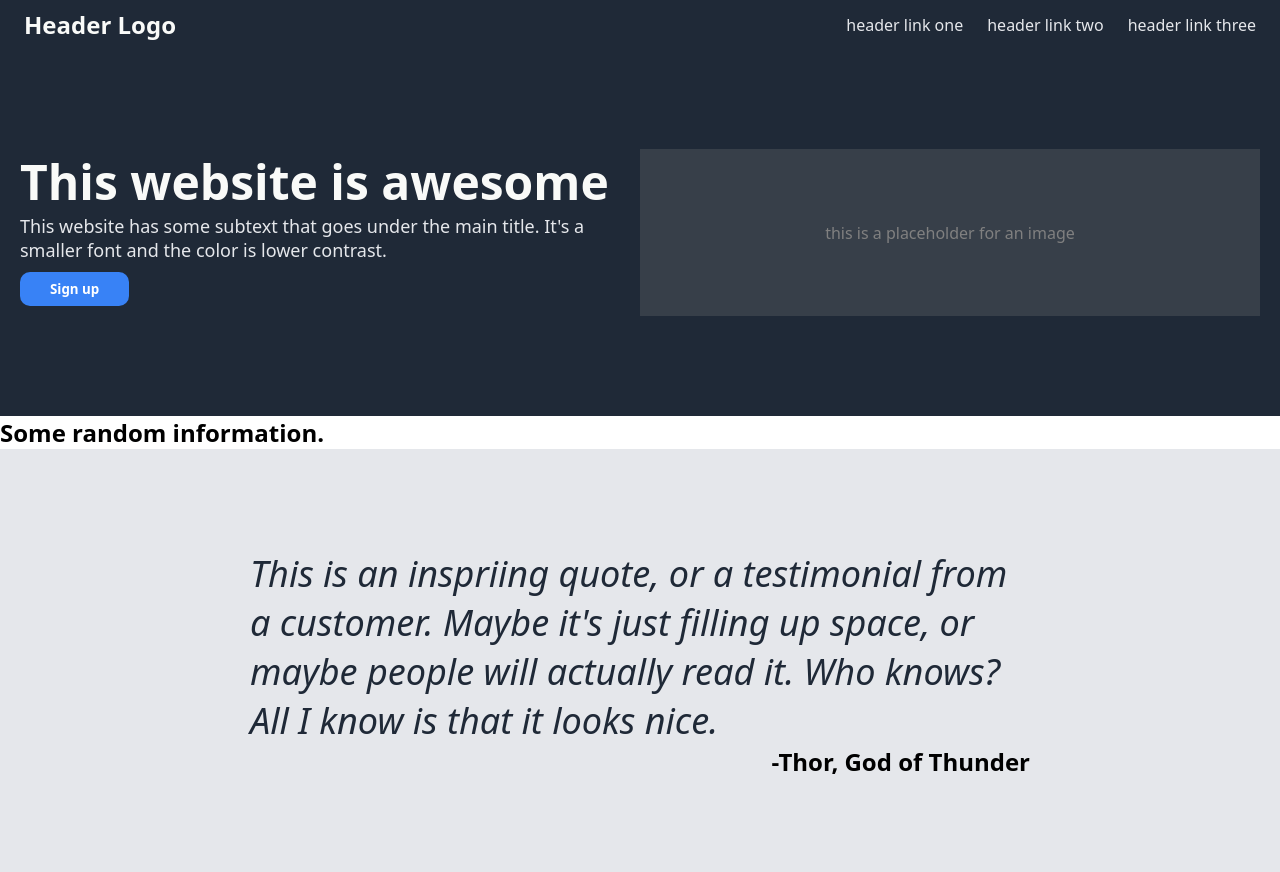
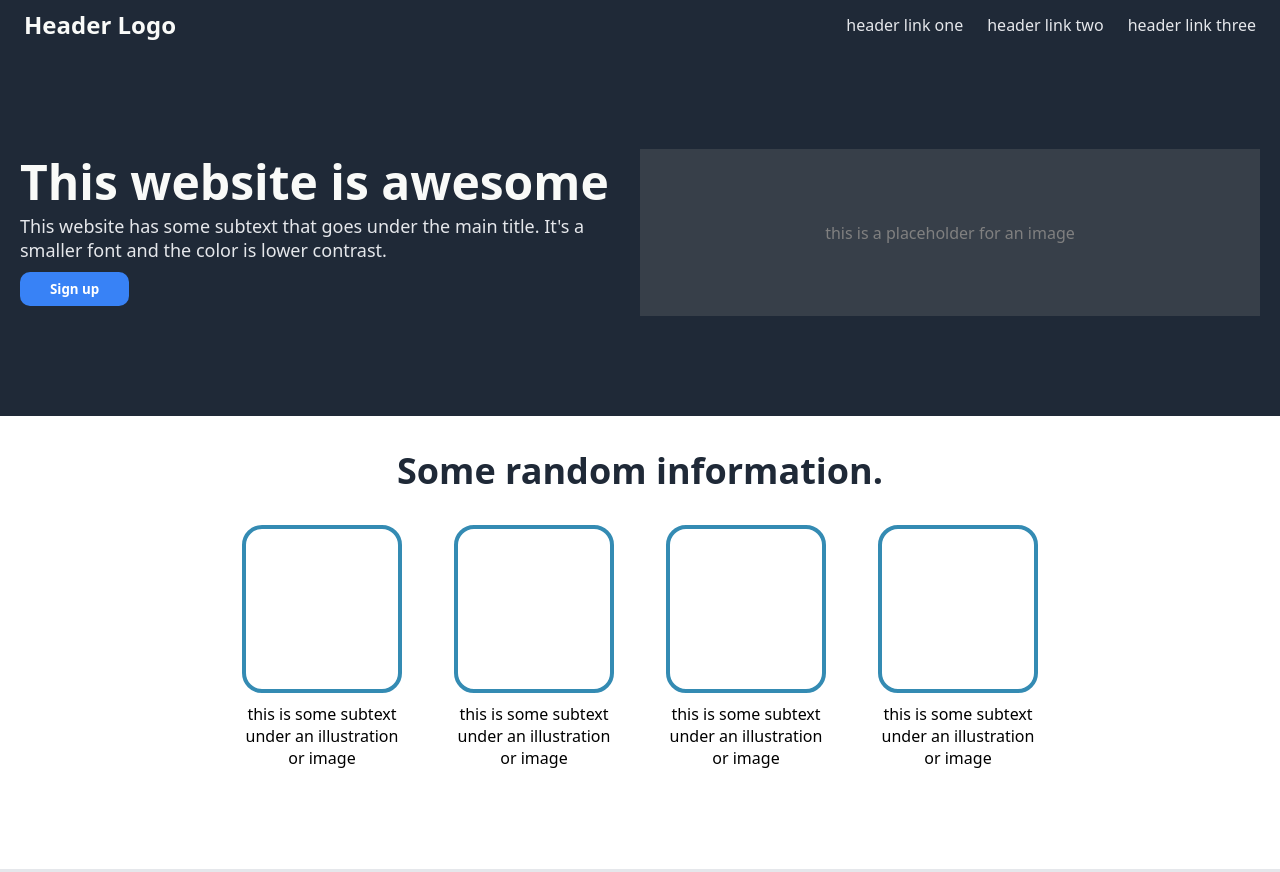
Before and after one commit to YorNitsuga/odin-landingpage, a plain HTML site: page index.html in a window 1280 px wide. Shown: the top 872 px of the page. Drawn offline with Linux system fonts and the light colour scheme.

Commit message:
Finish styling random info section

```diff
--- a/index.html
+++ b/index.html
@@ -27,7 +27,24 @@
     </div>
     <div class="info">
         <h2>Some random information.</h2>
-
+        <div class="container">
+            <div class="info-card">
+                <div class="blue-square"></div>
+                <p>this is some subtext under an illustration or image</p>
+            </div>
+            <div class="info-card">
+                <div class="blue-square"></div>
+                <p>this is some subtext under an illustration or image</p>
+            </div>
+            <div class="info-card">
+                <div class="blue-square"></div>
+                <p>this is some subtext under an illustration or image</p>
+            </div>
+            <div class="info-card">
+                <div class="blue-square"></div>
+                <p>this is some subtext under an illustration or image</p>
+            </div>
+        </div>
     </div>
     <div class="thor">
         <p class="quote">This is an inspriing quote, or a testimonial from a customer. Maybe it's just filling up space, or maybe people will actually read it. Who knows? All I know is that it looks nice.</p>
--- a/style.css
+++ b/style.css
@@ -77,6 +77,33 @@ a {
     margin: 10px 0px;
 }
 
+.info h2 {
+    font-size: 36px;
+    font-weight: bolder;
+    color: #1F2937;
+    text-align: center;
+    padding: 30px;
+}
+
+.info .container {
+    display: flex;
+    justify-content: center;
+    gap: 52px;
+    padding-bottom: 100px;
+}
+
+.info-card {
+    max-width: 160px;
+    text-align: center;
+}
+
+.blue-square {
+    border: 4px solid rgb(52, 139, 179);
+    height: 160px;
+    border-radius: 20px;
+    margin-bottom: 10px;
+}
+
 .thor {
     background-color: #E5E7EB;
     display: flex;
```
